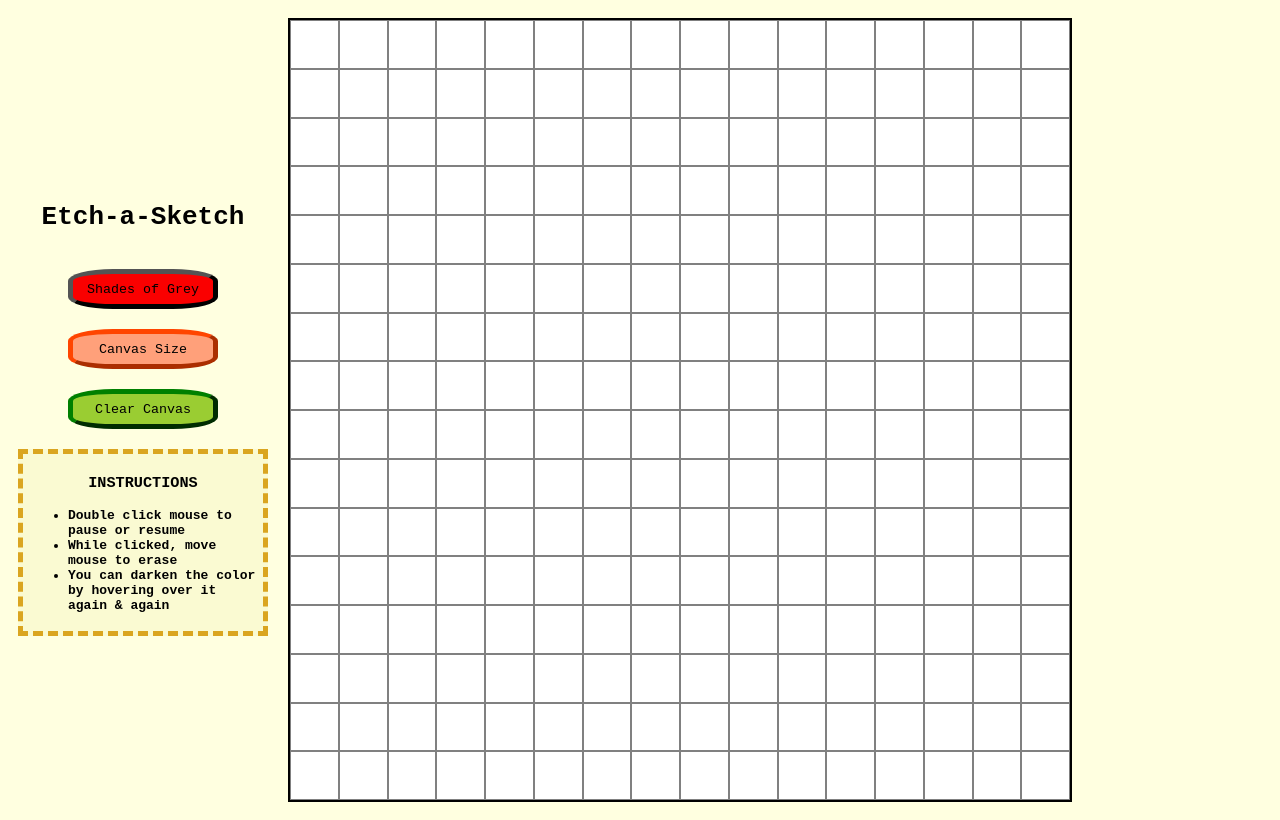
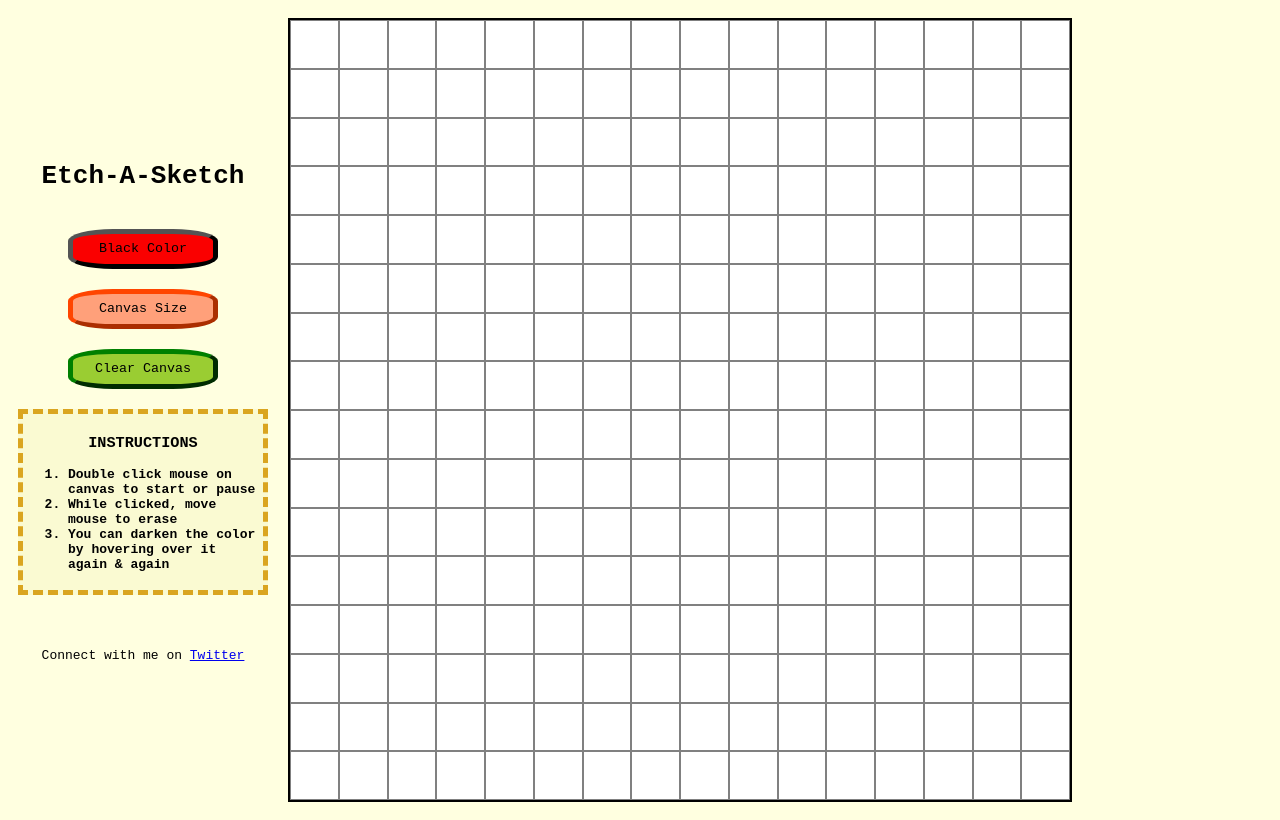
Before and after one commit to r-yadav01/etch-a-sketch, a plain HTML site: page index.html in a window 1280 px wide. Drawn offline with Linux system fonts and the light colour scheme.

Commit message:
Fix: bug on the color changer button
whenever the user changes the canvas size, the paint color resets to
black but the color changing button's background color and text did not
aligned with it, now it is fixed. I also added a link to my twitter.

```diff
--- a/index.html
+++ b/index.html
@@ -8,18 +8,23 @@
 </head>
 <body>
     <div class="controls">
-        <h1>Etch-a-Sketch</h2>
-        <button class="colors">Shades of Grey</button>
+        <h1>Etch-A-Sketch</h2>
+        <button class="colors">Black Color</button>
         <button class="containerSize">Canvas Size</button>
         <button class="clearCanvas">Clear Canvas</button>
         <div class="instructions">
             <h3 class="heading"><strong>INSTRUCTIONS</strong></h3>
             <ul>
-                <li>Double click mouse to pause or resume</li>
+                <li>Double click mouse on canvas to start or pause</li>
                 <li>While clicked, move mouse to erase</li>
                 <li>You can darken the color by hovering over it again & again</li>
             </ul>
         </div>
+        <footer style="text-align: center; margin-top: 20px;">
+            <p>Connect with me on
+                <a href="https://x.com/r_yadav01" target="_blank">Twitter</a>
+            </p>
+        </footer>
     </div>
     <script src="script.js"></script>
 </body>
--- a/script.js
+++ b/script.js
@@ -89,7 +89,7 @@ function canvasListeners() {
     colorButton.addEventListener('click', () => {
         if (randomColor) {
             colorButton.style.backgroundColor = 'rgb(250, 0, 0)';
-            colorButton.textContent = 'Shades of Grey';
+            colorButton.textContent = 'Black Color';
             randomColor = false;
         }
         else {
@@ -133,6 +133,9 @@ let handleSizeBtnEvent = () => {
     sizeBtn.removeEventListener('click', handleSizeBtnEvent);
     createContainer(canvasSize);
     canvasListeners();
+    let colorButton = document.querySelector('.colors');
+    colorButton.style.backgroundColor = 'rgb(250, 0, 0)';
+    colorButton.textContent = 'Black Color';
 }
 
 function chooseColor(random = false) {
--- a/style.css
+++ b/style.css
@@ -68,3 +68,7 @@ button.containerSize {
 .heading {
     text-align: center;
 }
+
+ul {
+    list-style-type:decimal;
+}
```
